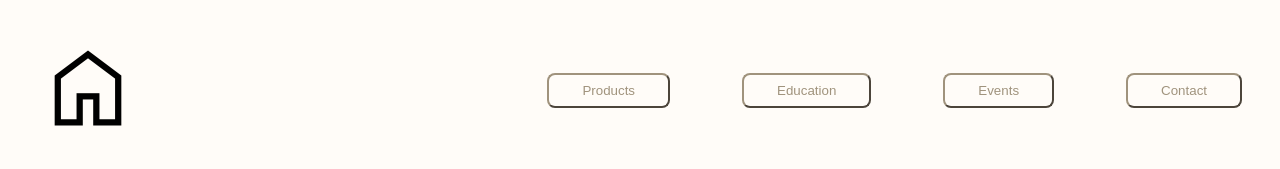
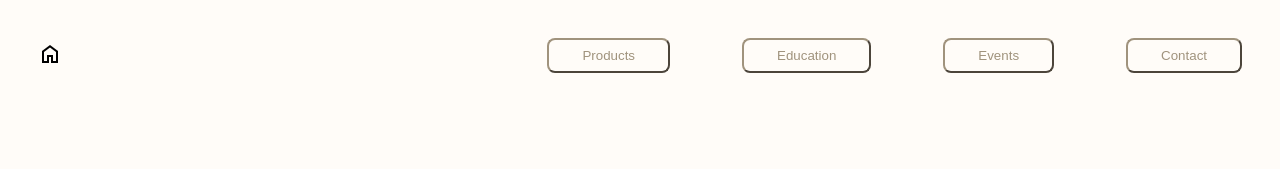
Before and after one commit to HeiddisBirta/Group_project_1, a plain HTML site: page index.html in a window 1280 px wide. Shown: the top 169 px of the page. Drawn offline with nearby package versions, Linux system fonts and the light colour scheme.

Commit message:
latest push

```diff
--- a/index.css
+++ b/index.css
@@ -59,13 +59,13 @@ to make our style more "spesific" than their syle.
 so OUR style for the symbol is called .houseSymbol and their is called .material-symbols-outlined
 so when we do > then our is more spesific. we can also do !important after .houseSymbol */
 
-/* .material=symbols-outlined {
+.material-symbols-outlined {
   font-size 100px !important;
  }
-   */
-.houseSymbol>.material-symbols-outlined {
+
+/* .houseSymbol>.material-symbols-outlined {
   font-size: 100px;
-}
+} */
 
 .logo {
   transform: translate(768px, -220px);
```
